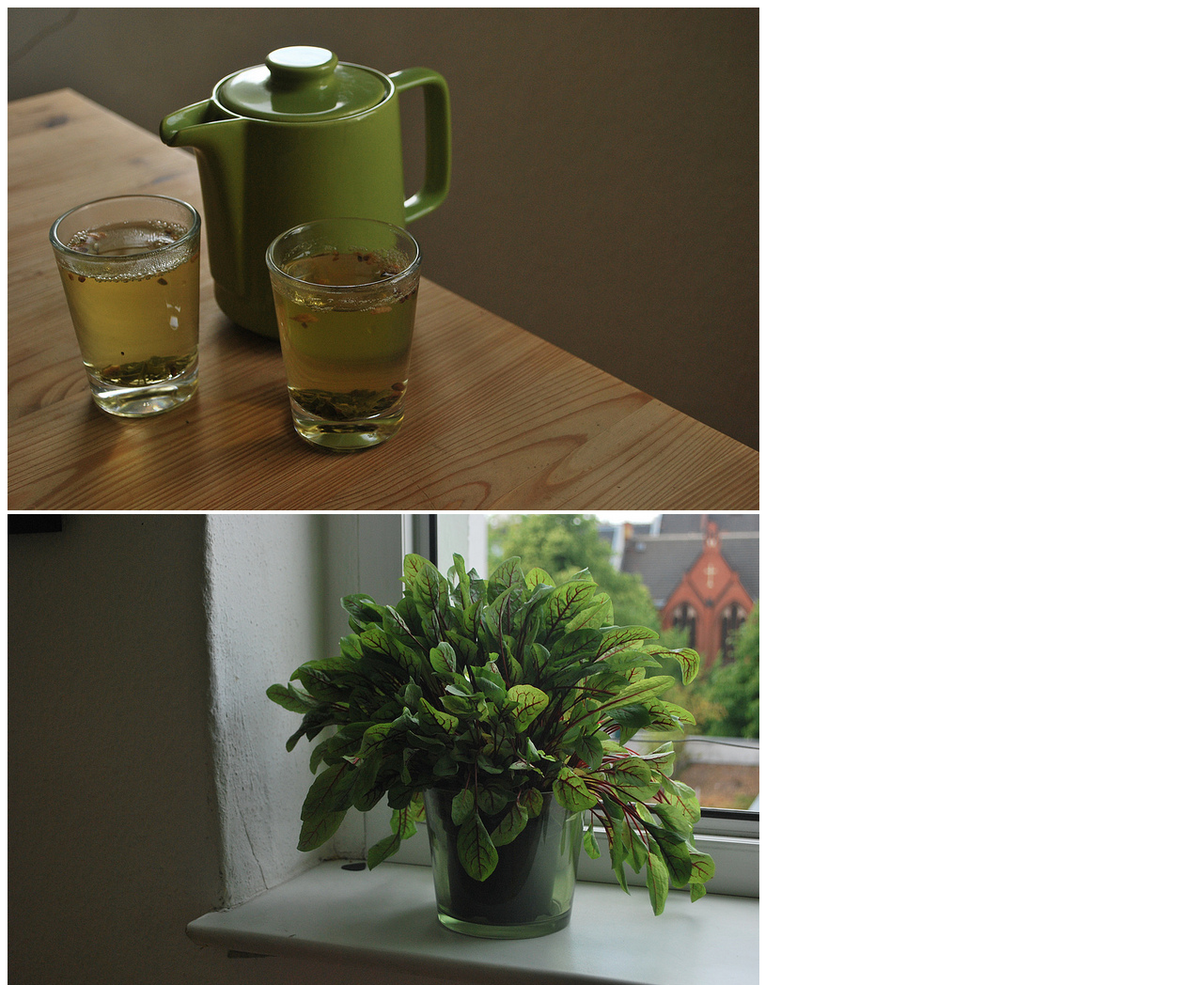
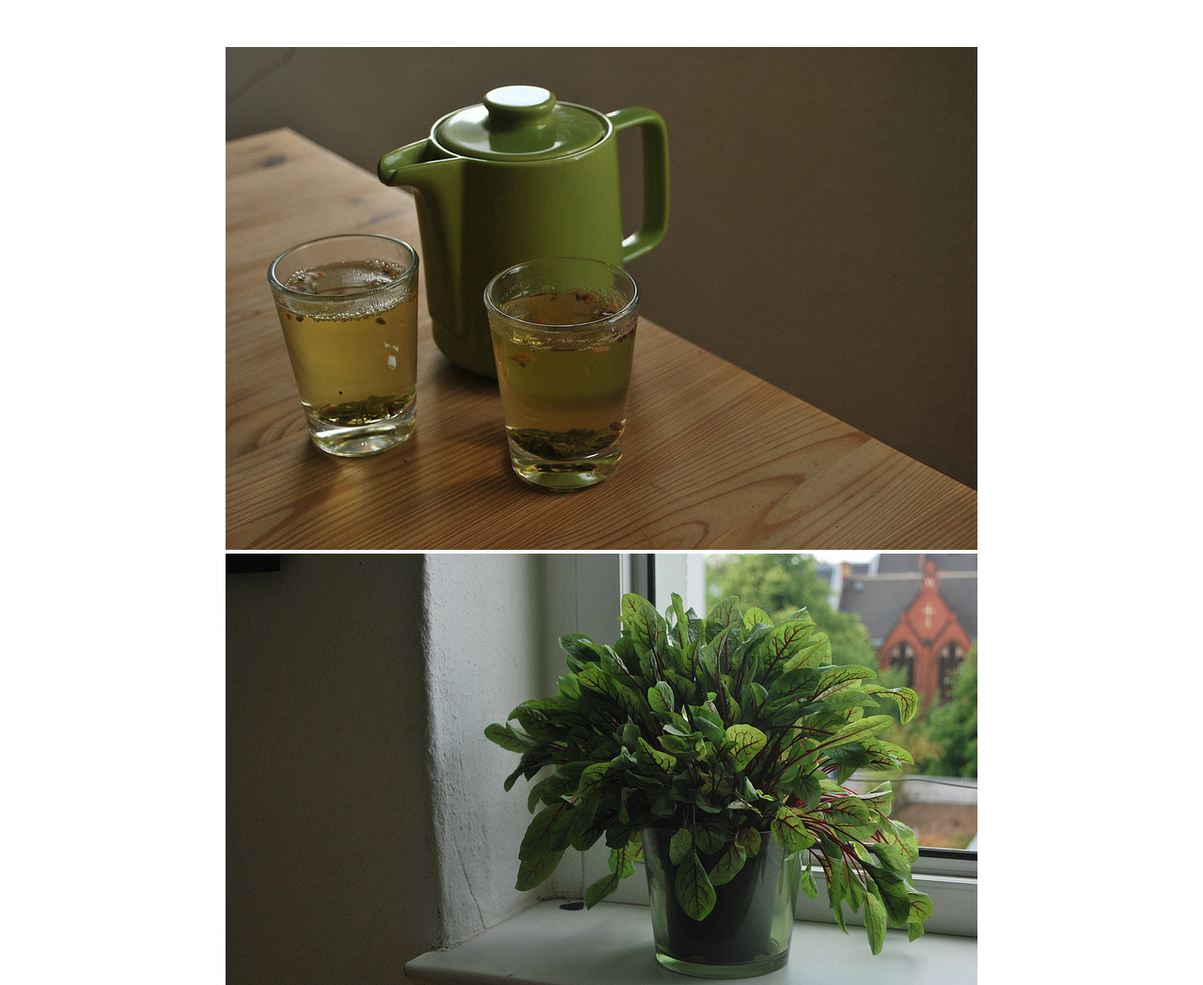
Before and after one commit to theophani/slideshow-example, a plain HTML site: page index.html in a window 1280 px wide. Shown: the top 1048 px of the page at 94% size. Drawn offline with Linux system fonts and the light colour scheme.

Commit message:
center the images in a frame of height 535px

```diff
--- a/index.html
+++ b/index.html
@@ -2,13 +2,16 @@
 <html>
   <head>
     <meta charset='utf-8'>
+    <link rel="stylesheet" href="stylesheets/slideshow.css" />
     <title>My Slideshow</title>
   </head>
   <body>
 
-    <img src="images/7172559811_71f462ac6b_c.jpg" />
-    <img src="images/7357773624_e7e4a54aee_c.jpg" />
-    <img src="images/7357778634_13bf9bf728_c.jpg" />
+    <div class="picture-frame">
+      <img src="images/7172559811_71f462ac6b_c.jpg" />
+      <img src="images/7357773624_e7e4a54aee_c.jpg" />
+      <img src="images/7357778634_13bf9bf728_c.jpg" />
+    </div>
 
   </body>
 </html>
--- /dev/null
+++ b/stylesheets/slideshow.css
@@ -0,0 +1,5 @@
+.picture-frame {
+  height: 535px;
+  width: 800px;
+  margin: 50px auto;
+}
```
